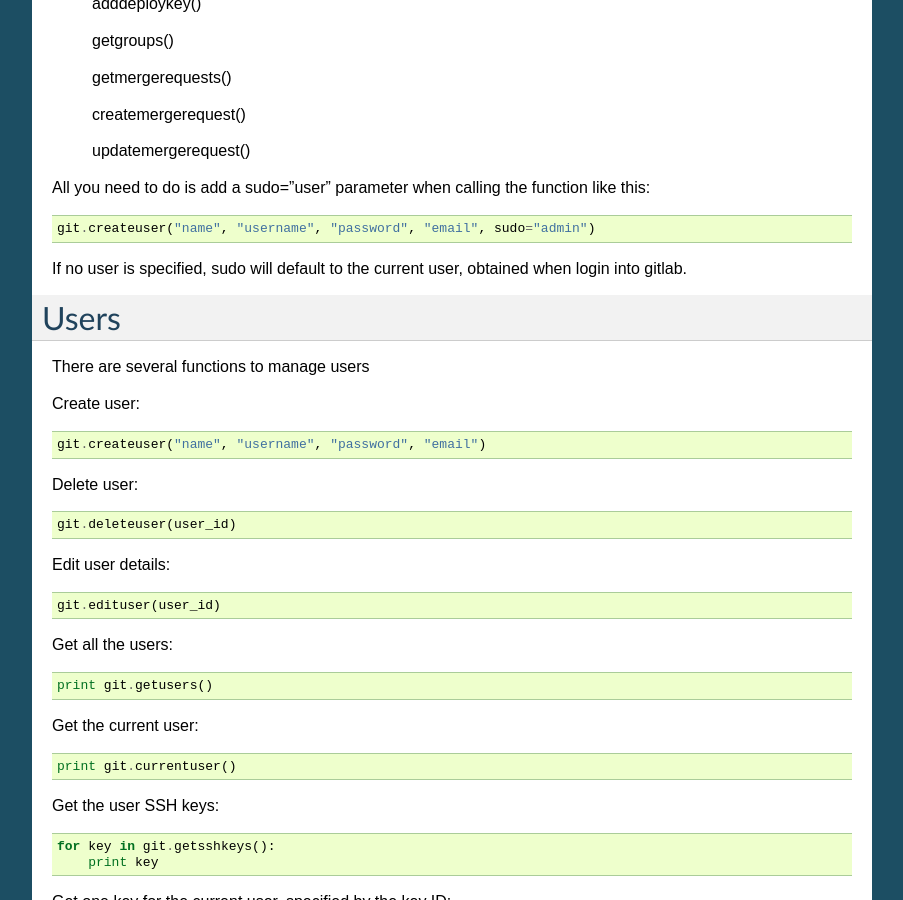
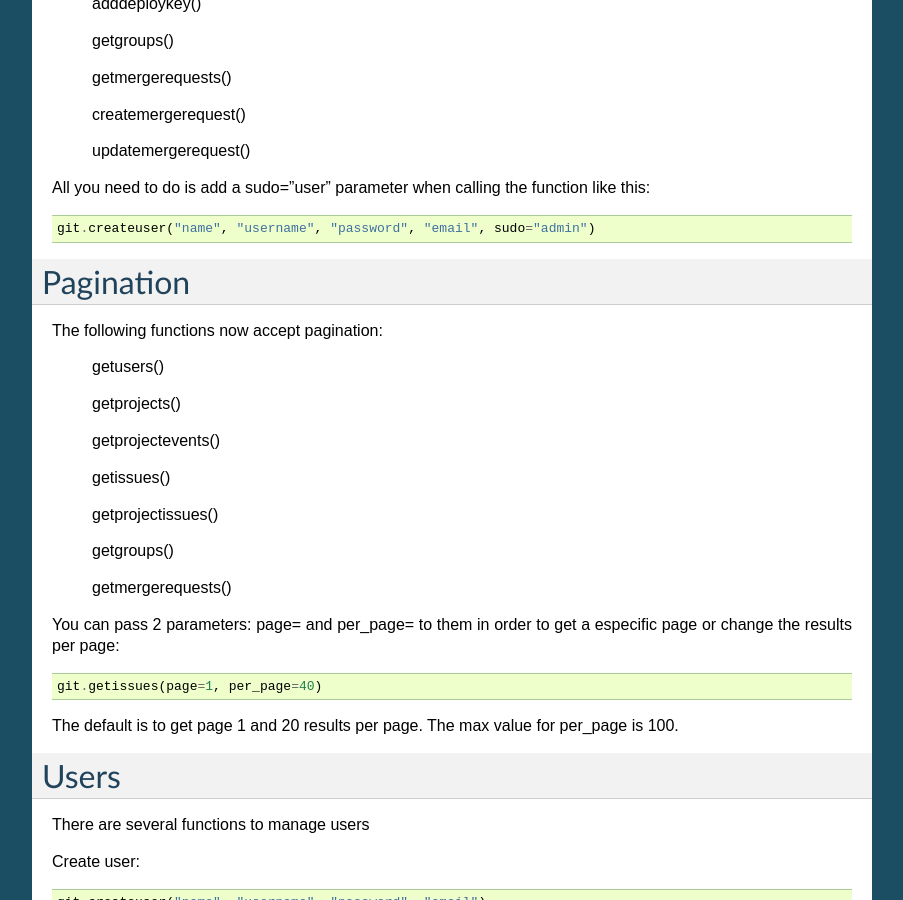
Before and after one commit to pyapi-gitlab/pyapi-gitlab, a Sphinx documentation site: the page built from docs/index.rst, in a window 1280 px wide and 900 px high, scrolled down 1576 px. Shown: the whole window, without its empty margins (198-1101 px from the left). Built offline with Sphinx 7.4.7, drawn with Linux system fonts in a browser that asks for light colours.

Commit message:
docs updated, Closes #37

```diff
--- a/docs/index.rst
+++ b/docs/index.rst
@@ -44,7 +44,7 @@ You can also authenticate via the private_token that you can get from your gitla
 
 Just call the instance with the parameter token::
 
-    git = gitlab.Gitlab("our_gitlab_host", "user", token="mytoken")
+    git = gitlab.Gitlab("our_gitlab_host", token="mytoken")
 
 
 Using sudo on the functions
@@ -104,7 +104,32 @@ All you need to do is add a sudo="user" parameter when calling the function like
    git.createuser("name", "username", "password", "email", sudo="admin")
 
 
-If no user is specified, sudo will default to the current user, obtained when login into gitlab.
+Pagination
+===========
+
+The following functions now accept pagination:
+
+    getusers()
+
+    getprojects()
+
+    getprojectevents()
+
+    getissues()
+
+    getprojectissues()
+
+    getgroups()
+
+    getmergerequests()
+
+
+You can pass 2 parameters: page= and per_page= to them in order to get a especific page or change the results per page::
+
+    git.getissues(page=1, per_page=40)
+
+
+The default is to get page 1 and 20 results per page. The max value for per_page is 100.
 
 Users
 ==================
```
